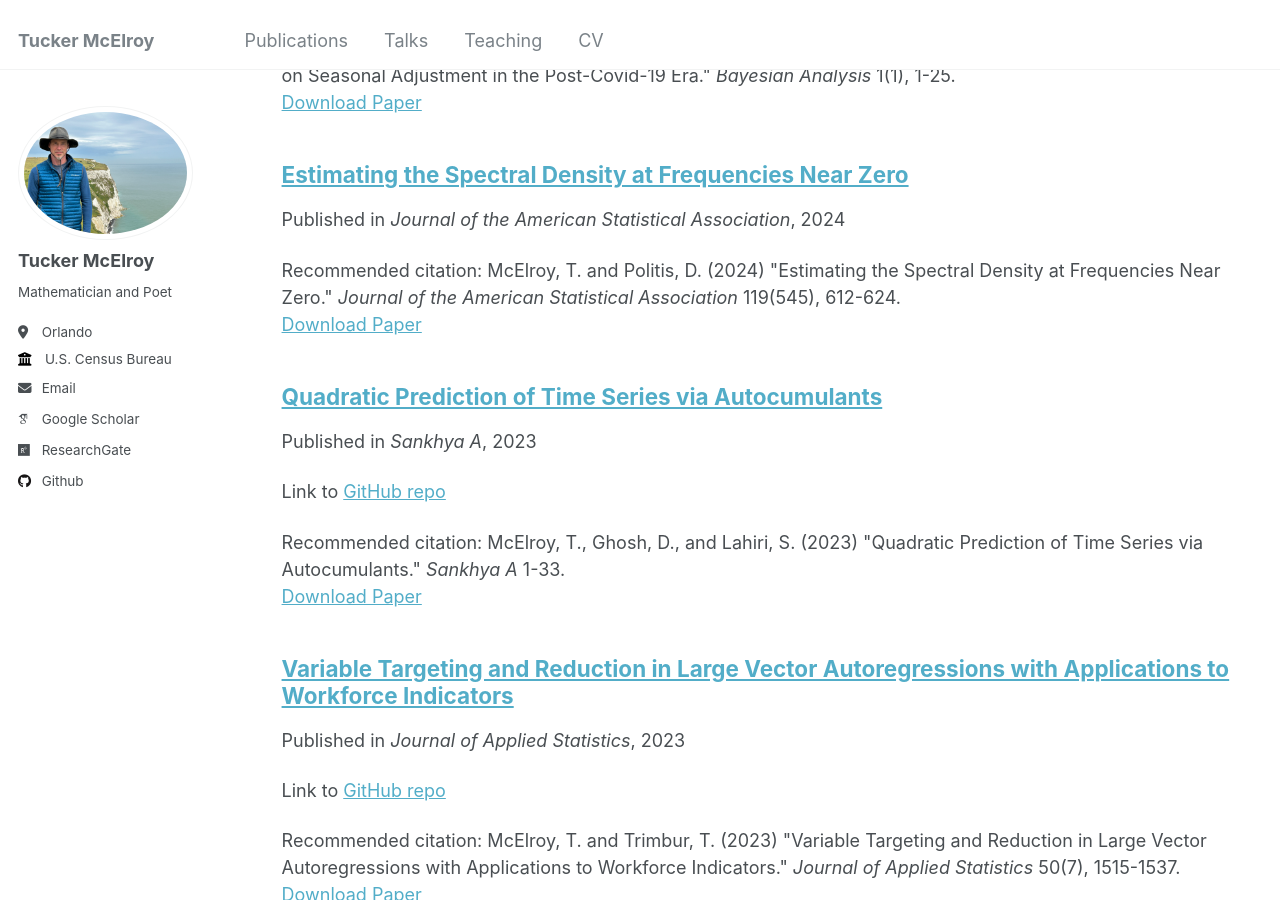
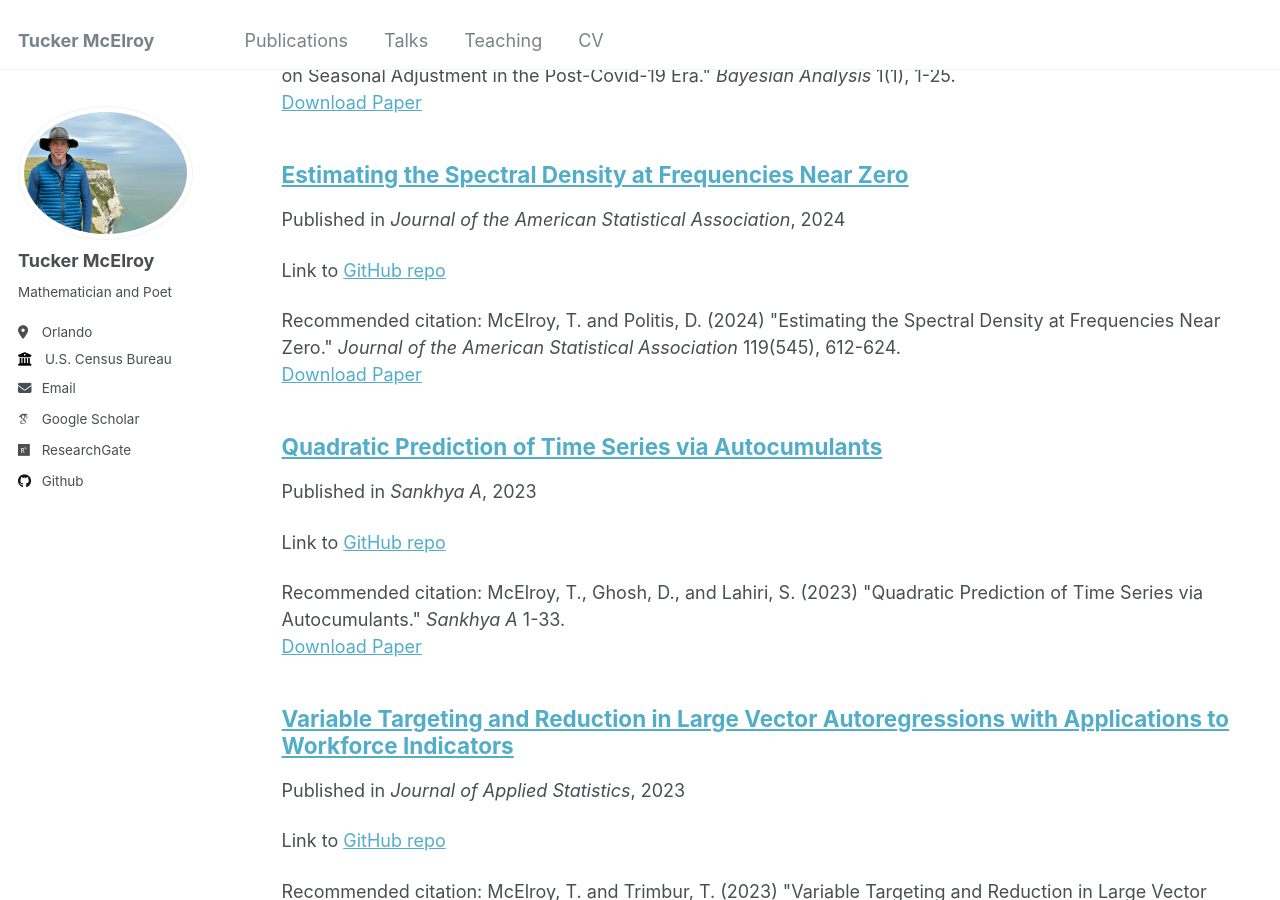
Before and after one commit to tuckermcelroy/tuckermcelroy.github.io, a Jekyll site: the page built from _pages/publications.html, in a window 1280 px wide and 900 px high, scrolled down 1904 px. Built offline with Jekyll 4.4.1, drawn with Linux system fonts in a browser that asks for light colours; some web fonts are replaced.

Commit message:
Update McElroyPolitis24a.md

```diff
--- a/_publications/McElroyPolitis24a.md
+++ b/_publications/McElroyPolitis24a.md
@@ -3,7 +3,7 @@ title: "Estimating the Spectral Density at Frequencies Near Zero"
 collection: publications
 category: manuscripts
 permalink: /publication/McElroyPolitis24a
-excerpt:
+excerpt: 'Link to [GitHub repo](https://github.com/tuckermcelroy/SpecLocal)'
 date: 2024-01-01
 venue: 'Journal of the American Statistical Association'
 slidesurl:
```
